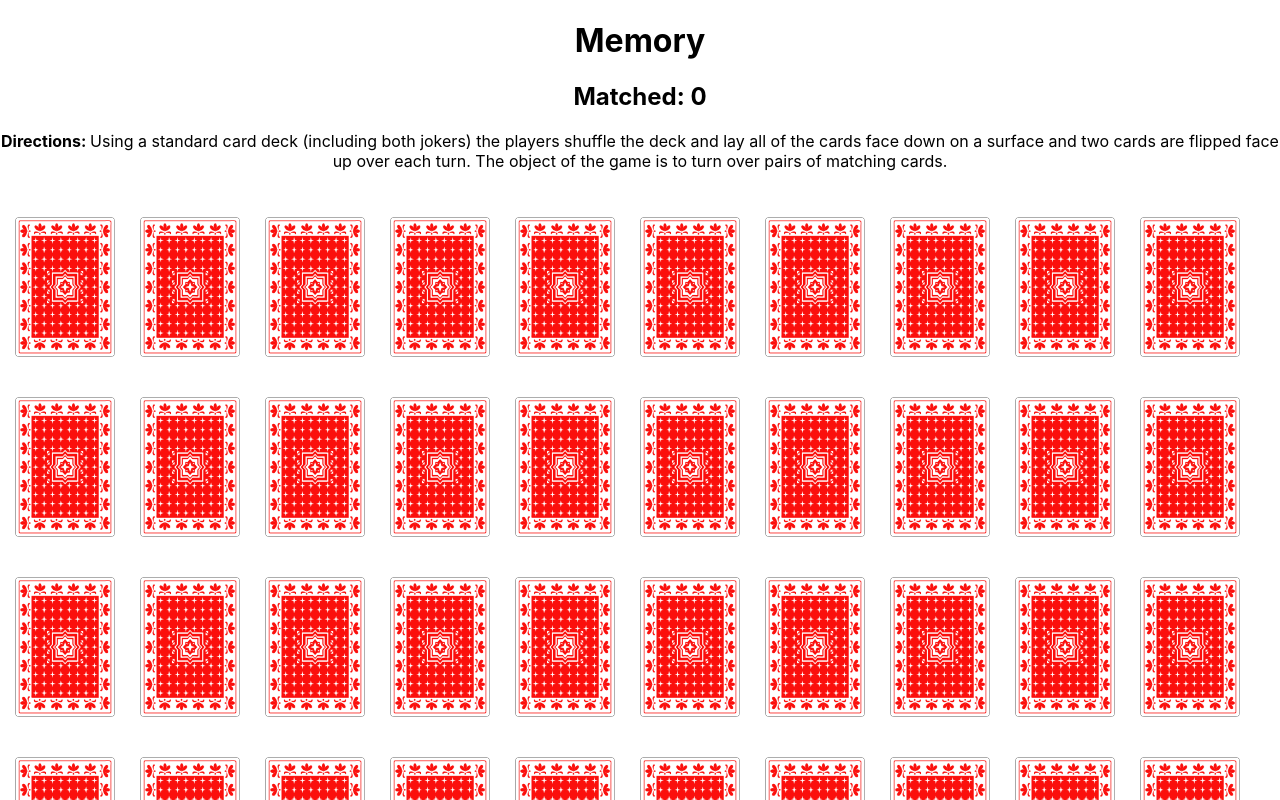
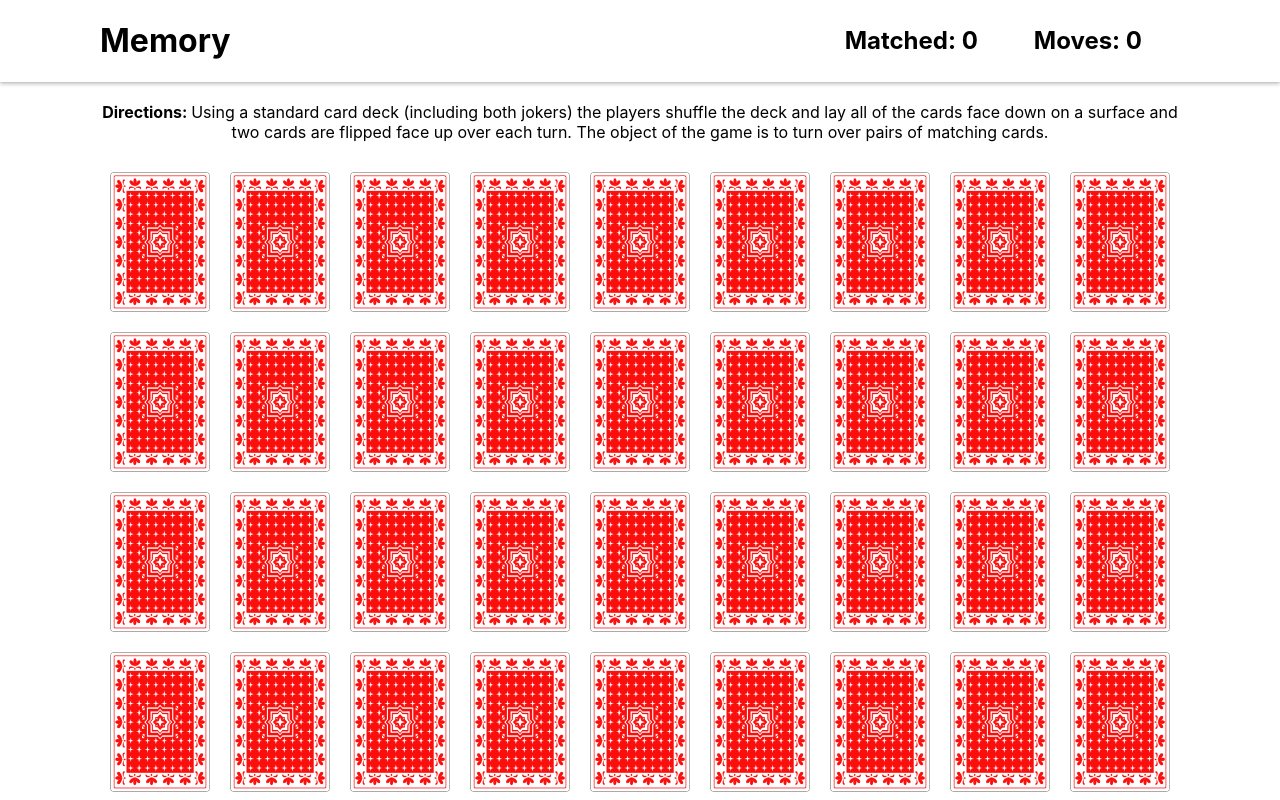
Before and after one commit to cpdis/memory, a React (Create React App) app: page / in a window 1280 px wide. Shown: the top 800 px of the page. Built offline with nearby package versions, Linux system fonts and the light colour scheme.

Commit message:
Added Navbar and tweaked styling for card container

```diff
--- a/src/components/Game/index.js
+++ b/src/components/Game/index.js
@@ -5,23 +5,6 @@ import deck from '../../data/deck'
 import shuffle from '../../utils/shuffle'
 
 import styled from "styled-components";
-
-const GameContainer = styled.div`
-  display: flex;
-  flex-wrap: wrap;
-  justify-content: center;
-  padding: 10px;
-  overflow: hidden;
-`;
-
-const CardContainer = styled.div`
-  flex: 0 1 20%;
-  max-width: 100px;
-  height: 140px;
-  border-radius: 4px;
-  margin: 20px 25px 20px 0px;
-  overflow: hidden;
-`;
 
 const initializeCards = (arr) => {
     return shuffle(arr)
@@ -34,12 +17,13 @@ export default class Game extends Component {
         this.state = {
             cards: initializeCards(deck),
             matched: [],
-            selected: []
+            selected: [],
+            moves: 0
         }
     }
 
     selectHandler = (index) => {
-        const { cards, matched, selected } = this.state
+        const { cards, matched, selected, moves } = this.state
 
         if (selected.length === 0) { // Select the first card
             this.setState({ selected: [index] })
@@ -56,12 +40,14 @@ export default class Game extends Component {
                 this.setState({
                     cards: cards,
                     matched: matched.concat([selected[0], index]),
-                    selected: []
+                    selected: [],
+                    moves: moves + 1
                 })
             } else {
                 // The cards are not a match
                 this.setState({
-                    selected: [selected[0], index]
+                    selected: [selected[0], index],
+                    moves: moves + 1
                 })
                 setTimeout(() => {
                     this.setState({ selected: [] })
@@ -79,7 +65,7 @@ export default class Game extends Component {
     // }
 
     render() {
-        const { cards, matched, selected } = this.state
+        const { cards, matched, selected, moves } = this.state
 
         if (this.state.matched === this.state.cards.length / 2) {
             alert('You Win!');
@@ -87,13 +73,24 @@ export default class Game extends Component {
 
         return (
             <div>
-                <h1>Memory</h1>
-                <h2>Matched: {matched.length / 2}</h2>
+                <Container>
+                    <NavBar>
+                        <Memory>
+                            <h1>Memory</h1>
+                        </Memory>
+                        <GameInfo>
+                            <h2>Matched: {matched.length / 2}</h2>
+                            <h2>Moves: {moves}</h2>
+                        </GameInfo>
+                    </NavBar>
+                </Container>
                 {/* <button onClick={() => this.resetGame()}>Reset</button> */}
-                <p><strong>Directions: </strong>Using a standard card deck (including both jokers)
-                the players shuffle the deck and lay all of the cards face down on a surface and
-                two cards are flipped face up over each turn. The object of the game is to turn
-                over pairs of matching cards.</p>
+                <DirectionsContainer>
+                    <strong>Directions: </strong>Using a standard card deck (including both jokers)
+                    the players shuffle the deck and lay all of the cards face down on a surface and
+                    two cards are flipped face up over each turn. The object of the game is to turn
+                    over pairs of matching cards.
+                </DirectionsContainer>
                 <GameContainer>
                     {cards.map((card, i) => (
                         <CardContainer key={i}>
@@ -110,3 +107,57 @@ export default class Game extends Component {
         )
     }
 }
+
+// Styled components
+const Container = styled.div`
+    width: 100%;
+    box-shadow: 0 -1px 0 #e0e0e0, 0 0 2px rgba(0, 0, 0, 0.12),
+    0 2px 4px rgba(0, 0, 0, 0.24);
+`;
+
+const NavBar = styled.div`
+    display: flex;
+    justify-content: space-between;
+    align-items: center;
+    margin: 0 auto;
+    max-width: 1080px;
+    width: 100%;
+`;
+
+const Memory = styled.div`
+    display: flex;
+    justify-content: flex-start;
+    width: 66%;
+`;
+
+const GameInfo = styled.div`
+    display: flex;
+    justify-content: space-around;
+    padding: 0px 10px;
+    width: 33%;
+`;
+
+const DirectionsContainer = styled.div`
+    max-width: 1080px;
+    margin: 0 auto;
+    padding-top: 20px;
+`;
+
+const GameContainer = styled.div`
+    display: flex;
+    flex-wrap: wrap;
+    justify-content: space-around;
+    padding: 10px;
+    overflow: hidden;
+    max-width: 1080px;
+    margin: 0 auto;
+`;
+
+const CardContainer = styled.div`
+    flex: 0 1 20%;
+    max-width: 100px;
+    height: 140px;
+    border-radius: 4px;
+    margin: 20px 10px 0px 10px;
+    overflow: hidden;
+`;
```
